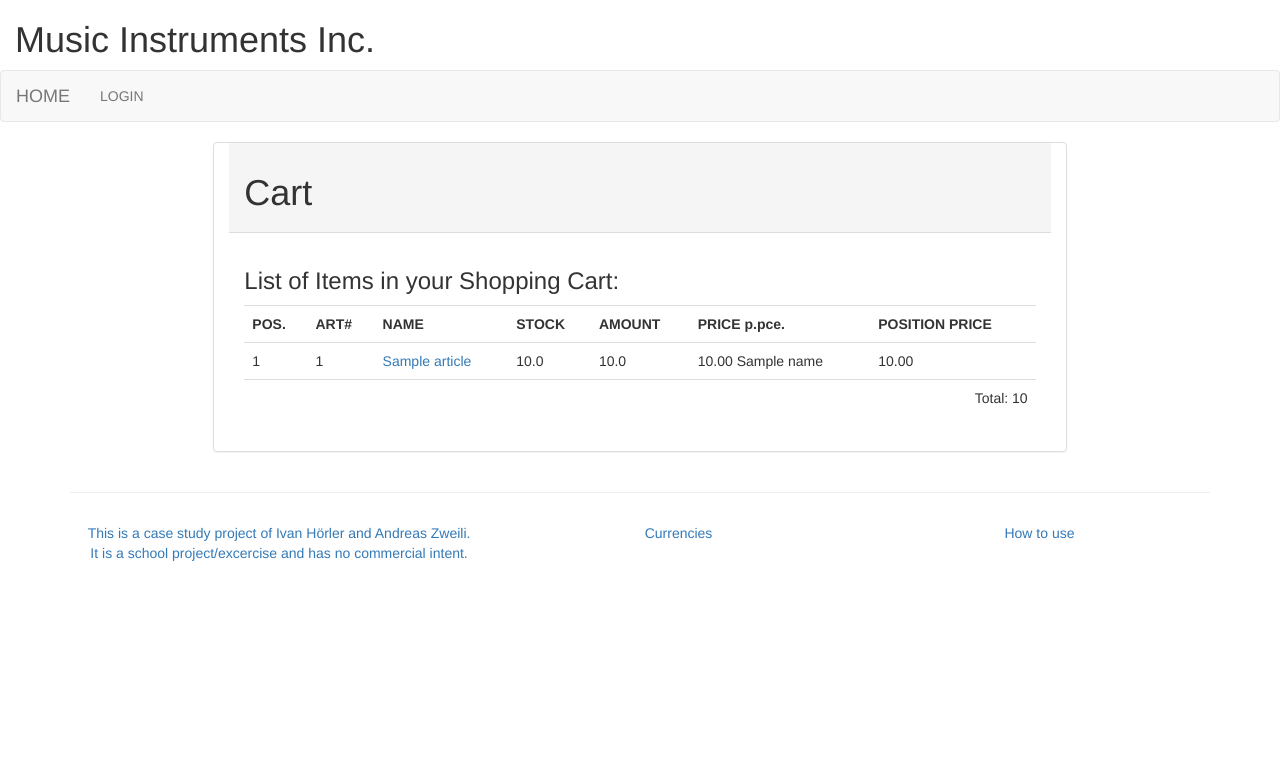
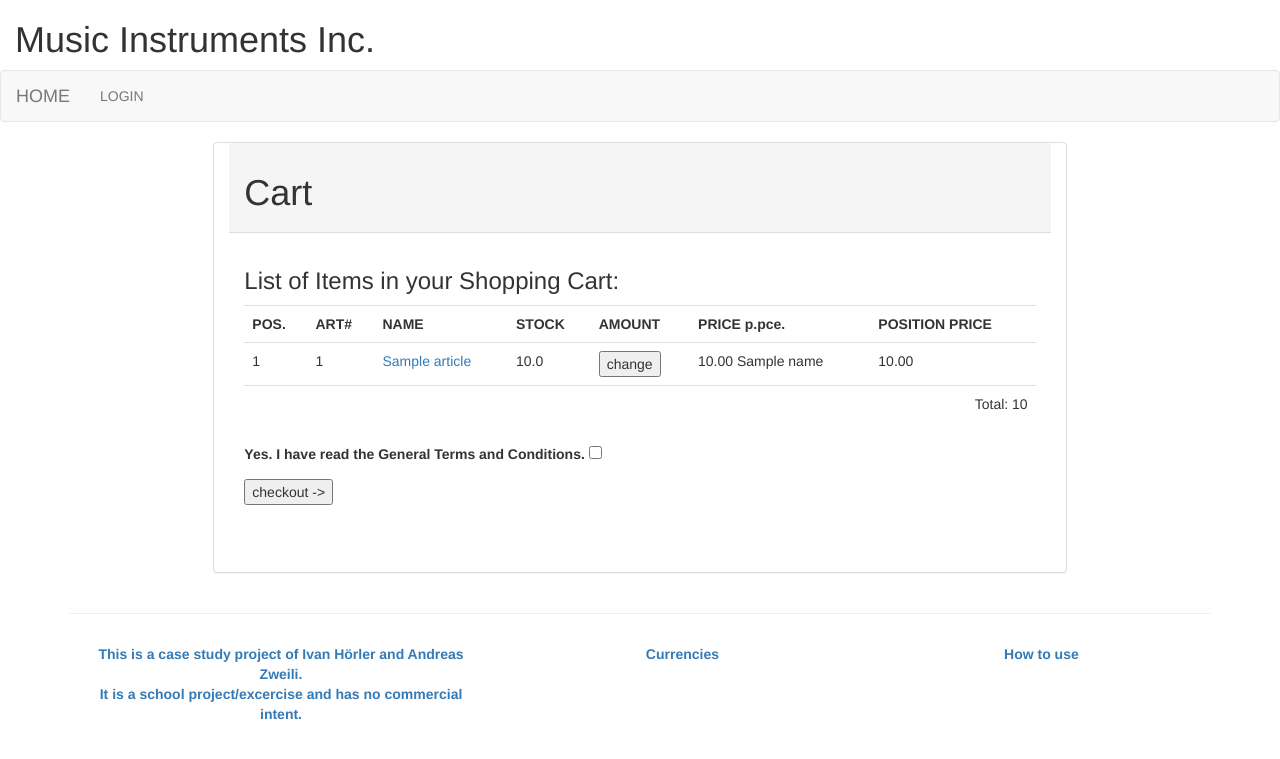
Before and after one commit to Nebucatnetzer/webtech_case_study, a Django app: template django/didgeridoo/webshop/templates/webshop/cart.html in a window 1280 px wide. Shown: the top 759 px of the page. Run offline with Django 3.2, Linux system fonts and the light colour scheme; tables that the repository leaves empty hold one stand-in row (values such as "Sample post"); the template is opened without the code that fills it: values that come from a table or form of the project are taken from there, most other values are stand-ins (such as "Sample title", 1, 10 or a date in 2020); parts of the project's set-up code (start-up, migrations or seed data) failed here and were passed over; some libraries are stand-ins or nearby versions.

Commit message:
add of checkout form

```diff
--- a/django/didgeridoo/webshop/forms.py
+++ b/django/didgeridoo/webshop/forms.py
@@ -68,7 +68,9 @@
 
 
 class CartForm(forms.Form):
+    print('CartForm')
     def ChangeAmount(self):
+        print('CartForm.ChangeAmount')
         article = OrderPosition.objects.filter(pk=self.id)
         amountfield = forms.IntegerField(
             label='pce',
@@ -76,3 +78,10 @@
             initial=article.amount
         )
         return amountfield
+
+
+class CheckoutForm(forms.Form):
+
+    checkout = forms.BooleanField(
+        required=True,
+        label='Yes. I have read the General Terms and Conditions.')
--- a/django/didgeridoo/webshop/templates/webshop/cart.html
+++ b/django/didgeridoo/webshop/templates/webshop/cart.html
@@ -23,7 +23,14 @@
               </a>
             </td>
             <td scope="col">{{ article.article.stock }}</td>
-            <td scope="col">{{ article.amount }}</td>
+            <td scope="col">
+              <form id="amountfield" action="" method="POST" novalidate>
+                {{ CartForm }}
+                <input type="submit" value="change" />
+                {% csrf_token %}
+              </form>
+              <!-- {{ article.amount }} -->
+            </td>
             <td scope="col">
               {{ article.article.price_in_chf }}
               {{ currency_name }}
@@ -37,9 +44,22 @@
           </td>
         </tr>
       </table>
+      <form id="checkout" method="post">
+        {% csrf_token %}
+        {{ checkout_form.as_p }}
+        <input type="submit" value="checkout ->" />
+      </form>
     {% else %}
-      <p class="alert">
-        There are currently no articles in your cart.
+      <p class="alert alert-danger">
+        <strong>
+          This cart seams to lack some Items.
+          Go get some in the store!
+        <strong>
       </p>
     {% endif %}
+    <p class="alert text-danger">
+      <strong>
+        {{ message }}
+      <strong>
+    </p>
 {% endblock %}
```
Also changed, not shown: django/didgeridoo/webshop/views.py (+19 -6 lines).
